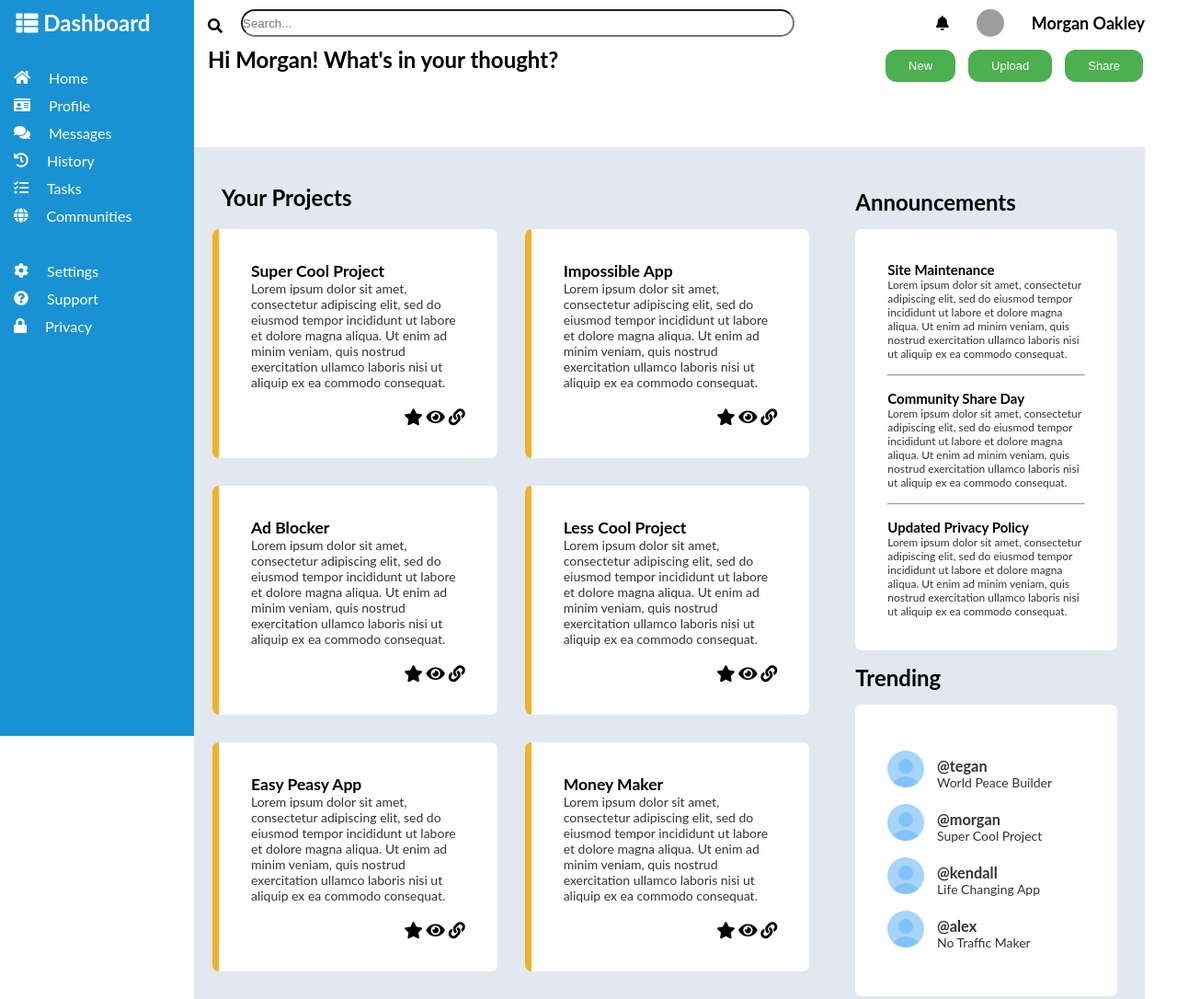
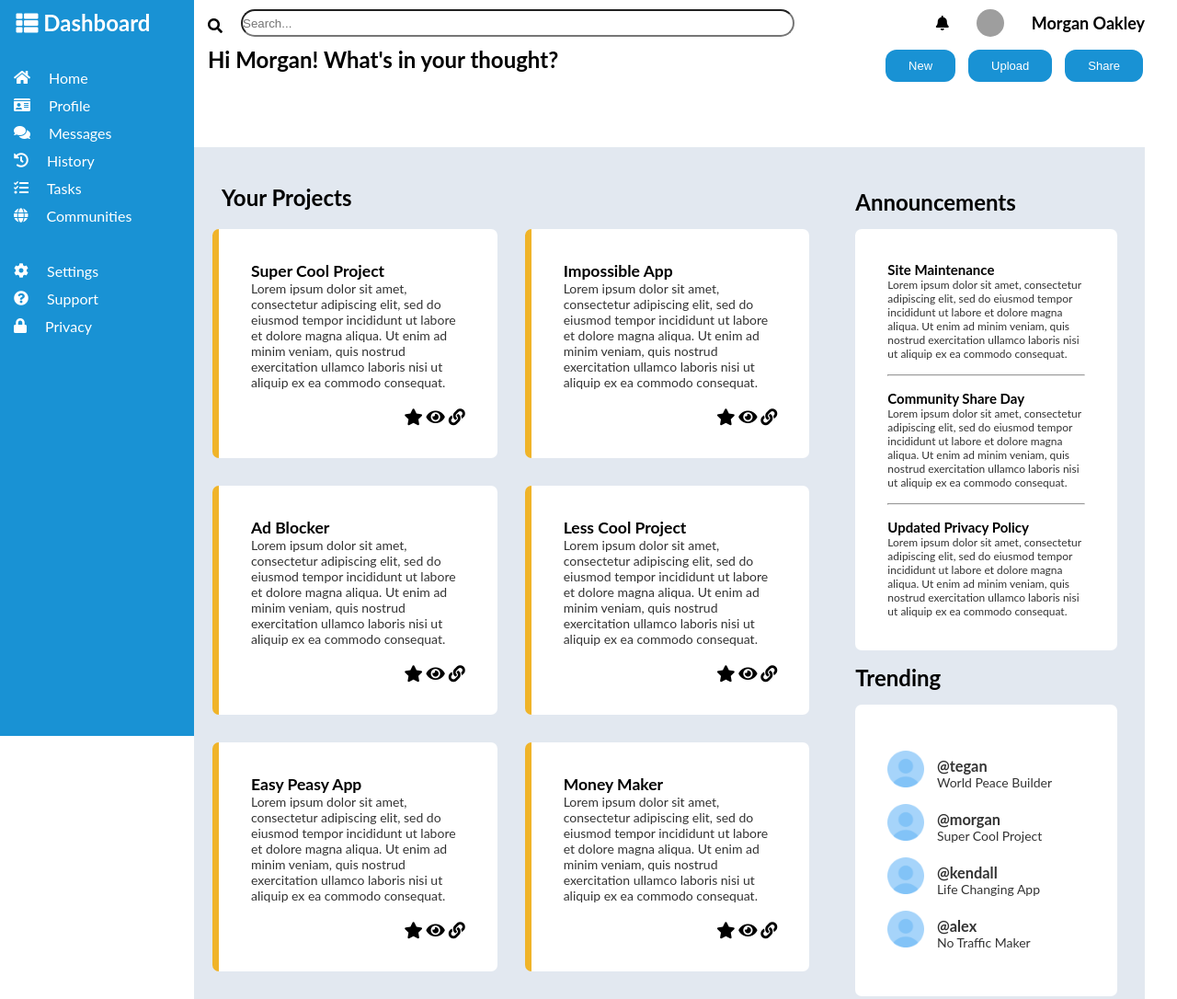
Before and after one commit to davidIvankov/-Admin_Dashboard, a plain HTML site: page index.html in a window 1280 px wide. Shown: the top 1086 px of the page at 92% size. Drawn offline with Linux system fonts and the light colour scheme; grey boxes are pictures that could not be loaded.

Commit message:
colour aligned

```diff
--- a/styles.css
+++ b/styles.css
@@ -179,7 +179,7 @@ form {
 }
 
 .button {
-	background-color: #4CAF50;
+	background-color: #1992d4;
 	border: none;
 	border-radius: 12px;
 	color: white;
```
